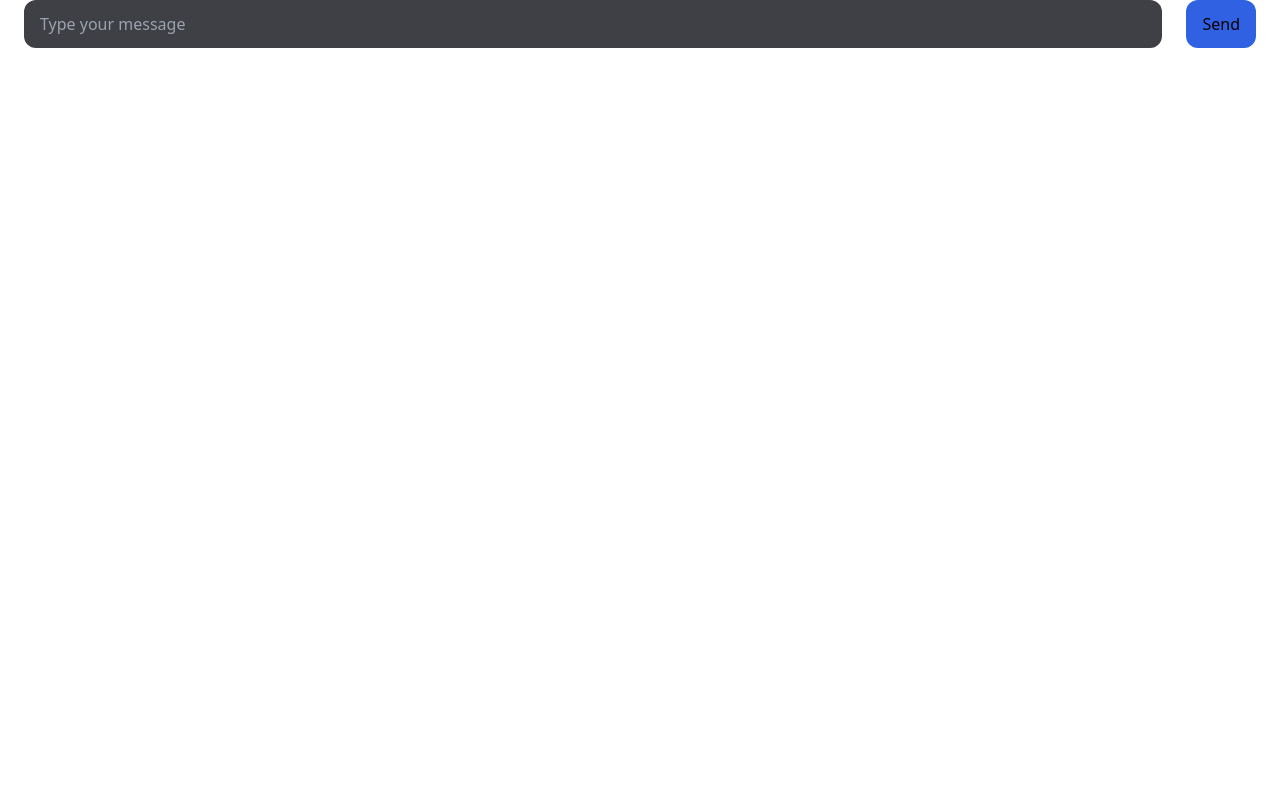
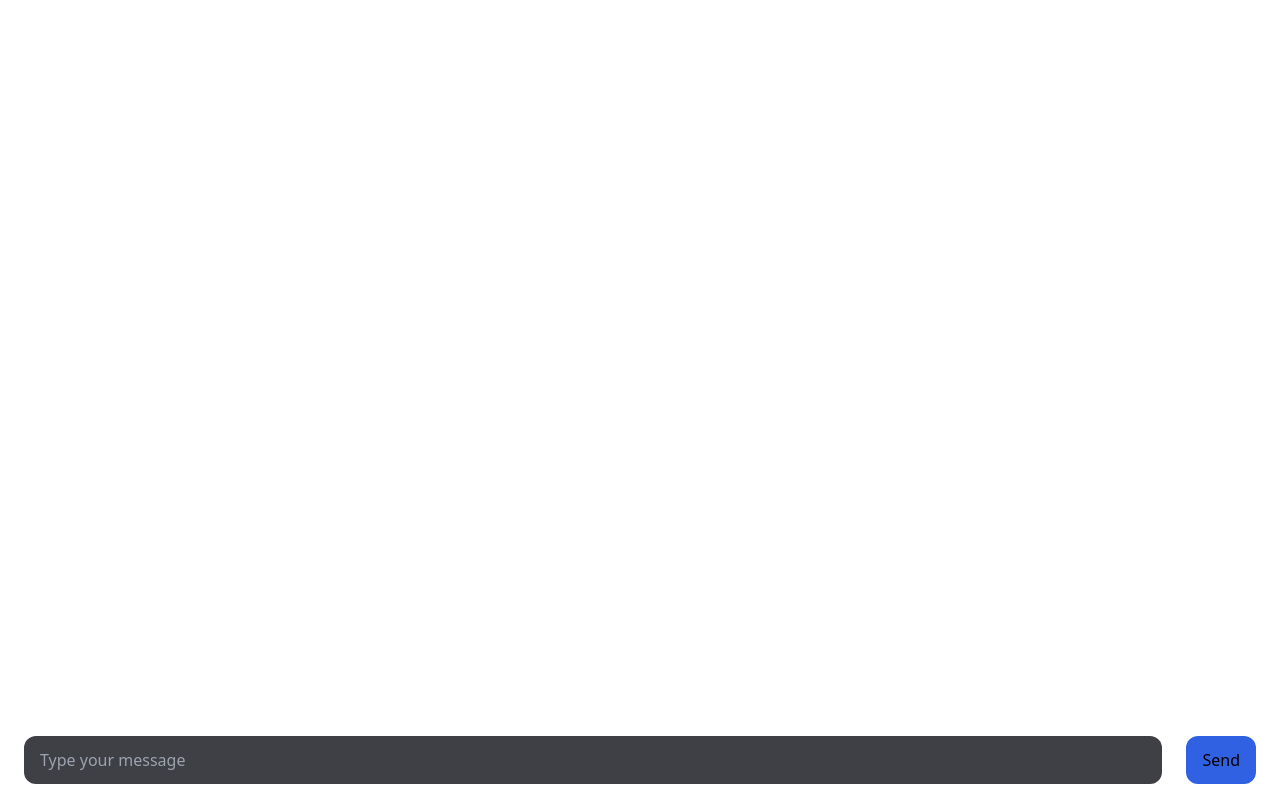
Before and after one commit to zaokdev/ia-chat-local-app, a React (Vite) app: page / in a window 1280 px wide. Built offline with nearby package versions, Linux system fonts and the light colour scheme.

Commit message:
Messages layout created

```diff
--- a/src/main/index.ts
+++ b/src/main/index.ts
@@ -1,7 +1,11 @@
+import express from "express"
 import { app, shell, BrowserWindow, ipcMain } from 'electron'
 import { join } from 'path'
 import { electronApp, optimizer, is } from '@electron-toolkit/utils'
 import icon from '../../resources/icon.png?asset'
+
+const serverApp = express()
+const PORT=3000;
 
 function createWindow(): void {
   // Create the browser window.
--- a/src/renderer/index.html
+++ b/src/renderer/index.html
@@ -4,10 +4,7 @@
     <meta charset="UTF-8" />
     <title>Electron</title>
     <!-- https://developer.mozilla.org/en-US/docs/Web/HTTP/CSP -->
-    <meta
-      http-equiv="Content-Security-Policy"
-      content="default-src 'self'; script-src 'self'; style-src 'self' 'unsafe-inline'; img-src 'self' data:"
-    />
+
   </head>
 
   <body>
--- a/src/renderer/src/App.tsx
+++ b/src/renderer/src/App.tsx
@@ -1,10 +1,22 @@
+import { useState } from "react"
 import MessageField from "./components/MessageField"
 
 function App(): JSX.Element {
+
+  const [messages,setMessages] = useState([])
+
   return (
     <>
-      <main className="dark:bg-zinc-800 h-screen dark:text-white px-6">
-        <MessageField />
+      <main className="dark:bg-zinc-800 h-screen dark:text-white px-6 py-4 flex flex-col">
+        <div className="flex-grow">
+          {messages.length > 0 && messages.map((message:any)=>(
+            <div>
+              <span className="text-lg font-bold">{message.name && message.name}</span>
+              <p>{message.message}</p>
+            </div>
+          ))}
+        </div>
+        <MessageField setMessages={setMessages} messages={messages} />
       </main>
     </>
   )
--- a/src/renderer/src/components/MessageField.tsx
+++ b/src/renderer/src/components/MessageField.tsx
@@ -1,9 +1,48 @@
+import { useState } from "react"
 
-const MessageField = () => {
+const MessageField = ({setMessages,messages}:any) => {
+
+    const [input,setInput] = useState("")
+    const [disabled,setDisabled] = useState(false)
+
+    const savingUserMessage = (event:any) => {
+        if(input === "") { return }
+        event.preventDefault()
+        const message = input
+        setMessages([...messages,{
+            name: "Kevin",
+            message
+        }])
+
+    }
+
+    const answeringWithLlama = async () => {
+        const fetchingPost = await fetch('http://127.0.0.1:11434/api/generate',{
+            method: 'POST',
+            headers: {
+                'Content-Type': 'application/json',
+                'Content-Security-Policy': "default-src 'self'; connect-src *"
+            },
+            body: JSON.stringify({
+              prompt: input,
+              model:"llama3.2"
+
+            })
+        }).then((res) => res.json())
+        .then((data) => console.log(data))
+        setInput("")
+    }
+
+
+
   return (
-    <form className="w-full flex gap-6 items-center justify-center h-12">
-        <input placeholder="Type your message" className="rounded-xl min-h-full flex-grow outline-none bg-zinc-700 focus:shadow-sm px-4 focus:shadow-zinc-600 transition-shadow"/>
-        <button type="submit" className="bg-[#3061E3] rounded-xl h-full px-4 hover:bg-blue-700 transition-all">Send</button>
+    <form className="w-full flex gap-6 items-center justify-center h-12" onSubmit={async (event)=>{
+        savingUserMessage(event)
+        await answeringWithLlama()
+
+    }}>
+        <input placeholder="Type your message" name="messageUser" disabled={disabled} value={input} className="rounded-xl min-h-full flex-grow outline-none bg-zinc-700 disabled:bg-none focus:shadow-sm px-4 focus:shadow-zinc-600 transition-shadow" onChange={(e) => setInput(e.target.value)}/>
+        <button type="submit" disabled={disabled} className="disabled:bg-zinc-700 disabled:text-zinc-400 bg-[#3061E3] rounded-xl h-full px-4 hover:bg-blue-700 transition-all">Send</button>
     </form>
   )
 }
--- a/src/renderer/src/components/Versions.tsx
+++ /dev/null
@@ -1,15 +0,0 @@
-import { useState } from 'react'
-
-function Versions(): JSX.Element {
-  const [versions] = useState(window.electron.process.versions)
-
-  return (
-    <ul className="versions">
-      <li className="electron-version">Electron v{versions.electron}</li>
-      <li className="chrome-version">Chromium v{versions.chrome}</li>
-      <li className="node-version">Node v{versions.node}</li>
-    </ul>
-  )
-}
-
-export default Versions
```
